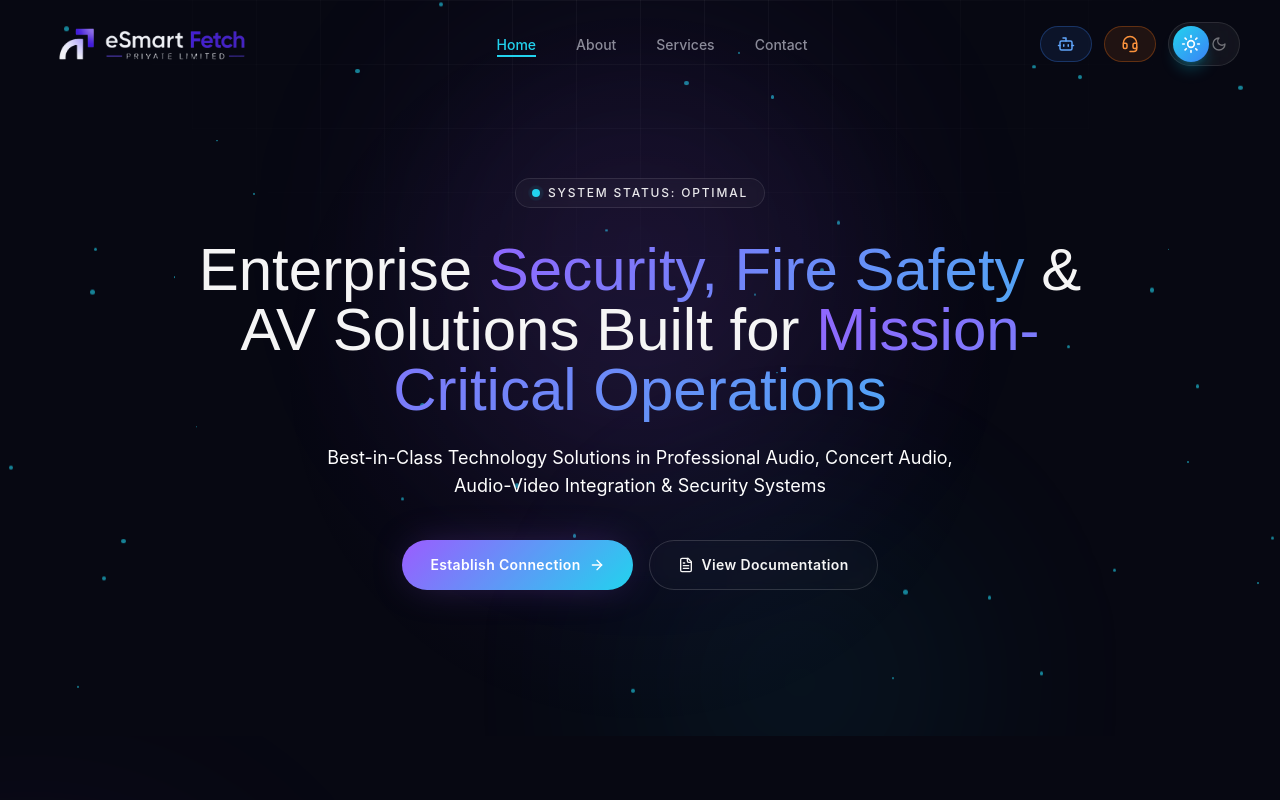
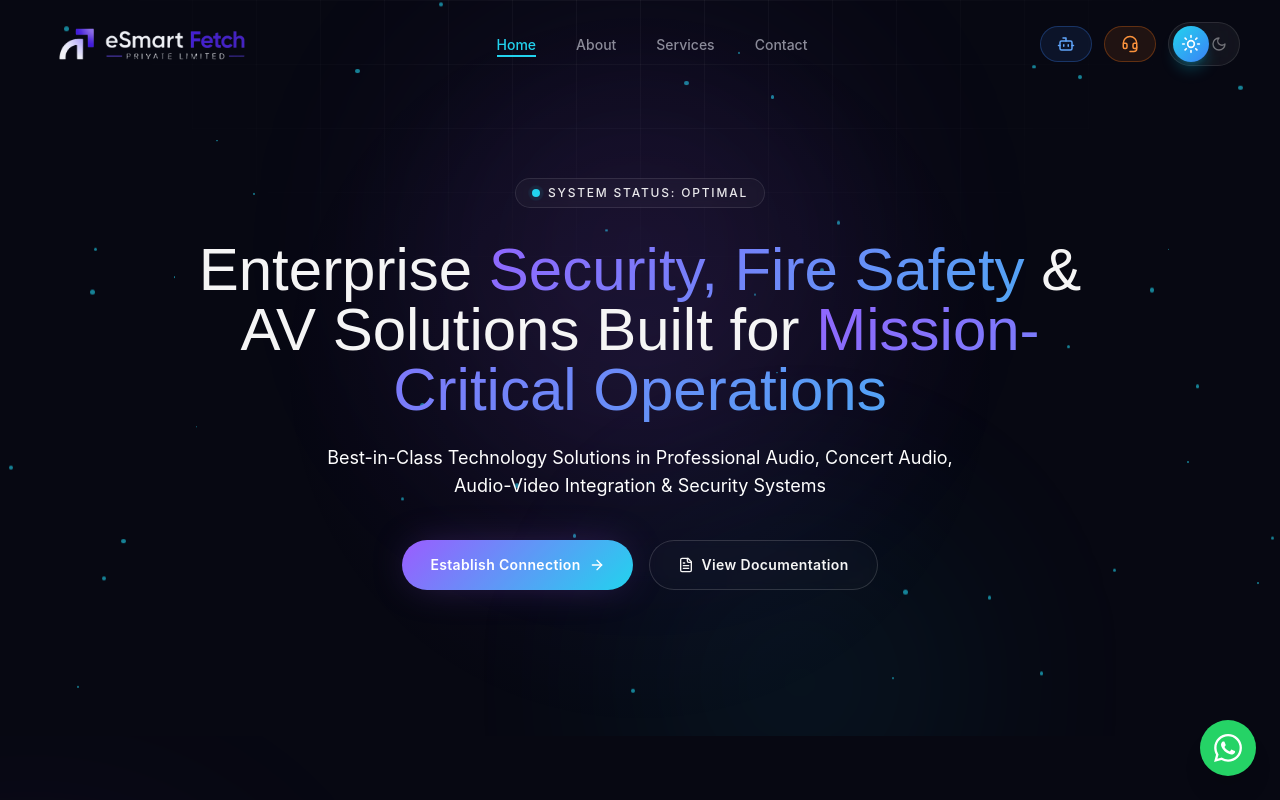
Before and after one commit to Tejas-shivarame/eSmart-Fetch, a Next.js app: page / in a window 1280 px wide. Shown: the top 800 px of the page. Built offline with nearby package versions, Linux system fonts and the light colour scheme.

Commit message:
Render WhatsAppButton in layout.tsx

```diff
--- a/app/layout.tsx
+++ b/app/layout.tsx
@@ -3,6 +3,7 @@ import type { Metadata } from "next";
 import { ThemeProvider } from "@/components/theme-provider";
 import { Navbar } from "@/sections/Navbar";
 import { Footer } from "@/sections/Footer";
+import { WhatsAppButton } from "@/components/WhatsAppButton";
 import { Assistant } from "@/components/AIAssistant/Assistant";
 
 export const metadata: Metadata = {
@@ -29,9 +30,10 @@ export default function RootLayout({
           disableTransitionOnChange
         >
           <Navbar />
+          <Assistant />
           {children}
           <Footer />
-          <Assistant />
+          <WhatsAppButton/>
         </ThemeProvider>
       </body>
     </html>
```
